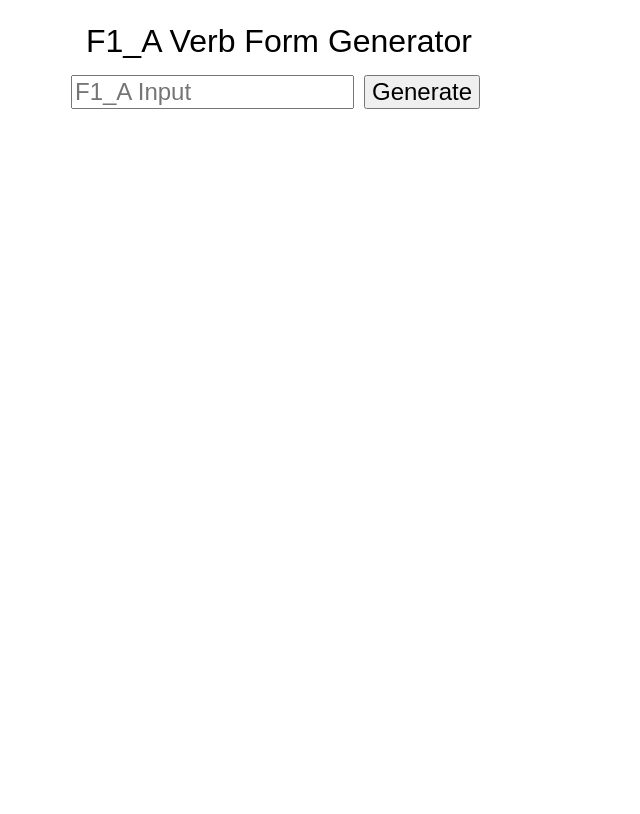
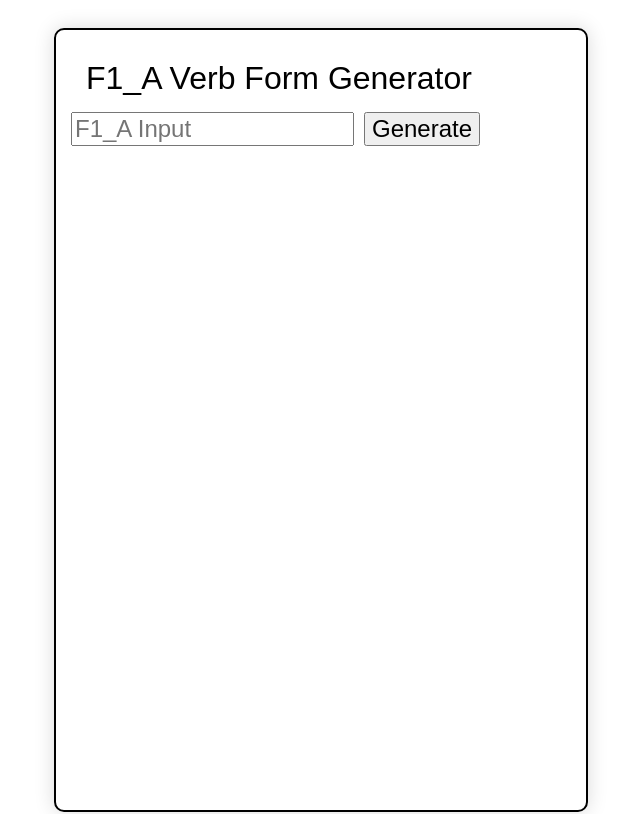
Before and after one commit to Jacobshin04/verbPatternTable, a plain HTML site: page index.html in a window 1280 px wide. Shown: the top 814 px of the page, without its empty margins (319-959 px from the left). Drawn offline with Linux system fonts and the light colour scheme.

Commit message:
design change for the verb forms

```diff
--- a/foo.css
+++ b/foo.css
@@ -13,6 +13,7 @@ form {
 	flex-direction: column;
 	width: 500px;
 	justify-content: center;
+	border: 2px solid black;
 }
 table, th, td, tr{
 	border: 1px solid black;
--- a/foo.js
+++ b/foo.js
@@ -523,7 +523,9 @@ function cellColorDisplay(element, pattern){
 function makeForm(pattern){
     var form = document.createElement("form");
     form.id = `${pattern}_form`;
-    addStyles(form, {width: '500px', height: '800px'})
+    addStyles(form, {width: '500px', height: '750px', border: '2px solid black', margin: "20px", boxShadow: "0 0 20px rgba(0, 0, 0, 0.15)",
+        borderRadius: '10px', padding: '15px'
+    });
 
     var para = document.createElement("p");
     addStyles(para, {fontSize: `2rem`, margin: '15px' });
--- a/index.html
+++ b/index.html
@@ -14,7 +14,7 @@
 </head>
 <body>
 
-    <div id="formsContainer" style="display: flex; align-items: center;" >
+    <div id="formsContainer" style="display: flex; align-items: center; border:none" >
 <!--         <form id="F_1A_form">
             <p style="font-size: 2rem;">F_1A Verb Form Generater</p>
             <input type="text" id="F_1A_input" placeholder="F_1A Input" style="font-size: 1.5rem; width: 275px;">
```
